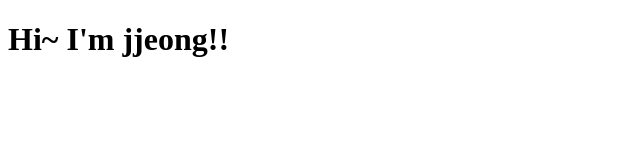
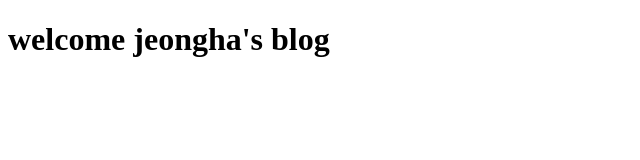
Before and after one commit to jjeong424/jjeong424.github.io, a plain HTML site: page index.html in a window 1280 px wide. Shown: the whole page, without its empty margins (0-640 px from the left). Drawn offline with Linux system fonts and the light colour scheme.

Commit message:
blog start..!

```diff
--- a/index.html
+++ b/index.html
@@ -4,9 +4,9 @@
     <meta charset="UTF-8">
     <meta http-equiv="X-UA-Compatible" content="IE=edge">
     <meta name="viewport" content="width=device-width, initial-scale=1.0">
-    <title>testPage</title>
+    <title>JJEONGLOG</title>
 </head>
 <body>
-    <h1>Hi~ I'm jjeong!!</h1>
+    <h1>welcome jeongha's blog</h1>
 </body>
 </html>
```
